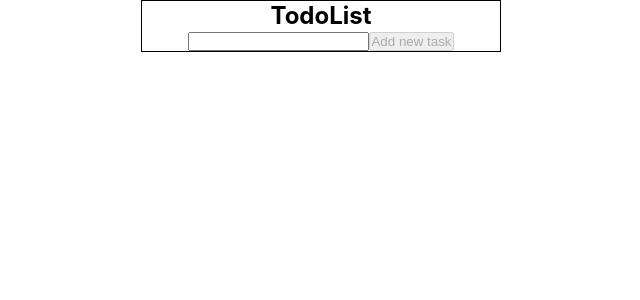
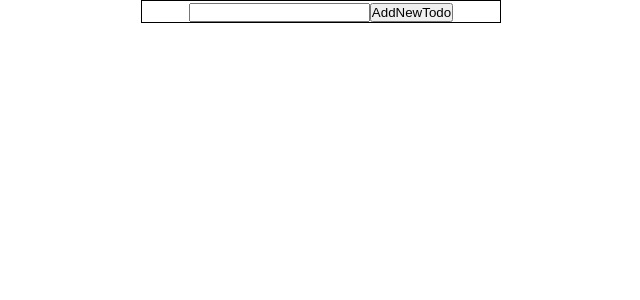
Before and after one commit to kozzztia/education-todo, a React (Create React App) app: page / in a window 1280 px wide. Shown: the top 300 px of the page, without its empty margins (319-959 px from the left). Built offline with nearby package versions, Linux system fonts and the light colour scheme.

Commit message:
one more todo commit

```diff
--- a/src/App.tsx
+++ b/src/App.tsx
@@ -1,28 +1,24 @@
-import React, {createContext, useState} from 'react';
+import React, {useState} from 'react';
 import './App.css';
-import TodoListComponent from "./components/TodoListComponent";
-import {contextType, todosTypes} from "./types/types";
+import TodoContainer from "./components/TodoContainer";
+import {contextType} from "./types/types";
 
-export const TodoContext = createContext<contextType | null>(null)
+export const Context = React.createContext<[] | contextType>([])
+
+
 
 function App() {
-
-  const [inputValue, setInputValue] = useState<string>("")
-  const [todos, setTodos] = useState<todosTypes[]|[]>([])
-
-    const context : contextType= {
-        text : "TodoList",
+    const [inputValue , setInputValue] = useState<string>("");
+    const context : contextType = {
         inputValue,
         setInputValue,
-        setTodos,
-        todos,
     }
-  return (
-      <TodoContext.Provider value ={context}>
+    return (
+      <Context.Provider value ={context}>
         <div className="App">
-          <TodoListComponent/>
+            <TodoContainer/>
         </div>
-      </TodoContext.Provider>
+      </Context.Provider>
   );
 }
 
--- a/src/components/Todo.tsx
+++ /dev/null
@@ -1,21 +0,0 @@
-import React, {useState} from 'react';
-import {itemTypes, todosTypes} from "../types/types";
-
-const Todo = ({id , doneValue , title}:itemTypes) => {
-    const [todoDone, setTodoDone] = useState<boolean>(doneValue)
-    return (
-        <li style={todoDone?{color:"red"}:{color:"black"}}
-            key={id}>
-            {id}: {title}
-            <button
-                onClick={()=>{
-                    setTodoDone((prev)=>!prev)
-                }}
-            >
-                done
-            </button>
-        </li>
-    );
-};
-
-export default Todo;
--- /dev/null
+++ b/src/components/TodoContainer.jsx
@@ -0,0 +1,27 @@
+import React, {useContext, useState} from 'react';
+import {Context} from "../App";
+
+const TodoContainer = () => {
+    const {inputValue, setInputValue} = useContext(Context)
+    return (
+        <form
+            onSubmit={(e)=>{
+                e.preventDefault()
+                console.log(inputValue)
+                setInputValue("")
+            }}
+        >
+            <input
+                type="text"
+                onChange={(e)=>{
+
+                    setInputValue(e.target.value)
+                }}
+                value={inputValue}
+            />
+            <button type="submit">AddNewTodo</button>
+        </form>
+    );
+};
+
+export default TodoContainer;
--- a/src/components/TodoForm.tsx
+++ /dev/null
@@ -1,37 +0,0 @@
-import React, {useContext} from 'react';
-import {TodoContext} from "../App";
-import {createId} from "../support/support";
-
-
-
-const TodoForm = () => {
-    const {...context} = useContext(TodoContext)
-    return (
-        <form
-            onSubmit={(e)=>{
-                e.preventDefault()
-                const newTodo = {
-                    id: createId(),
-                    title: context.inputValue,
-                    doneValue: false,
-                }
-                context.setTodos([...context.todos , newTodo])
-                console.log(context.todos)
-                context.setInputValue("")
-            }}
-        >
-            <input type="text"
-                   onChange={(e)=>{
-                        context.setInputValue(e.target.value)
-                   }}
-                   value={context.inputValue}
-            />
-            <button
-                type="submit"
-                disabled={context.inputValue.length <5}
-            >Add new task</button>
-        </form>
-    );
-};
-
-export default TodoForm;
--- a/src/components/TodoList.tsx
+++ /dev/null
@@ -1,23 +0,0 @@
-import React, {useContext} from 'react';
-import {TodoContext} from "../App";
-import Todo from "./Todo";
-
-const TodoList = () => {
-    const {...context} = useContext(TodoContext)
-    return (
-        <ul>
-            {
-                context.todos.map(item =>
-                    <Todo
-                        id={item.id}
-                        title={item.title}
-                        doneValue={item.doneValue}
-                    />
-                )
-            }
-
-        </ul>
-    );
-};
-
-export default TodoList;
--- a/src/components/TodoListComponent.tsx
+++ /dev/null
@@ -1,18 +0,0 @@
-import React,{useContext} from 'react';
-import {TodoContext} from "../App";
-import TodoForm from "./TodoForm";
-import TodoList from "./TodoList";
-
-
-const TodoListComponent = () => {
-    const {...context} = useContext(TodoContext)
-    return (
-        <div>
-            <h2>{context.text}</h2>
-            <TodoForm/>
-            <TodoList/>
-        </div>
-    );
-};
-
-export default TodoListComponent;
--- a/src/support/support.ts
+++ /dev/null
@@ -1,7 +0,0 @@
-
-let id = 0;
-
-export const createId = ()=> {
-        id = id +1
-        return id
-}
--- /dev/null
+++ b/src/types/types.ts
@@ -0,0 +1,6 @@
+import React from "react";
+
+export type contextType ={
+    inputValue: string;
+    setInputValue: React.Dispatch<React.SetStateAction<string>>;
+}
```
Also changed, not shown: src/types/types.tsx (deleted, +0 -21 lines).
